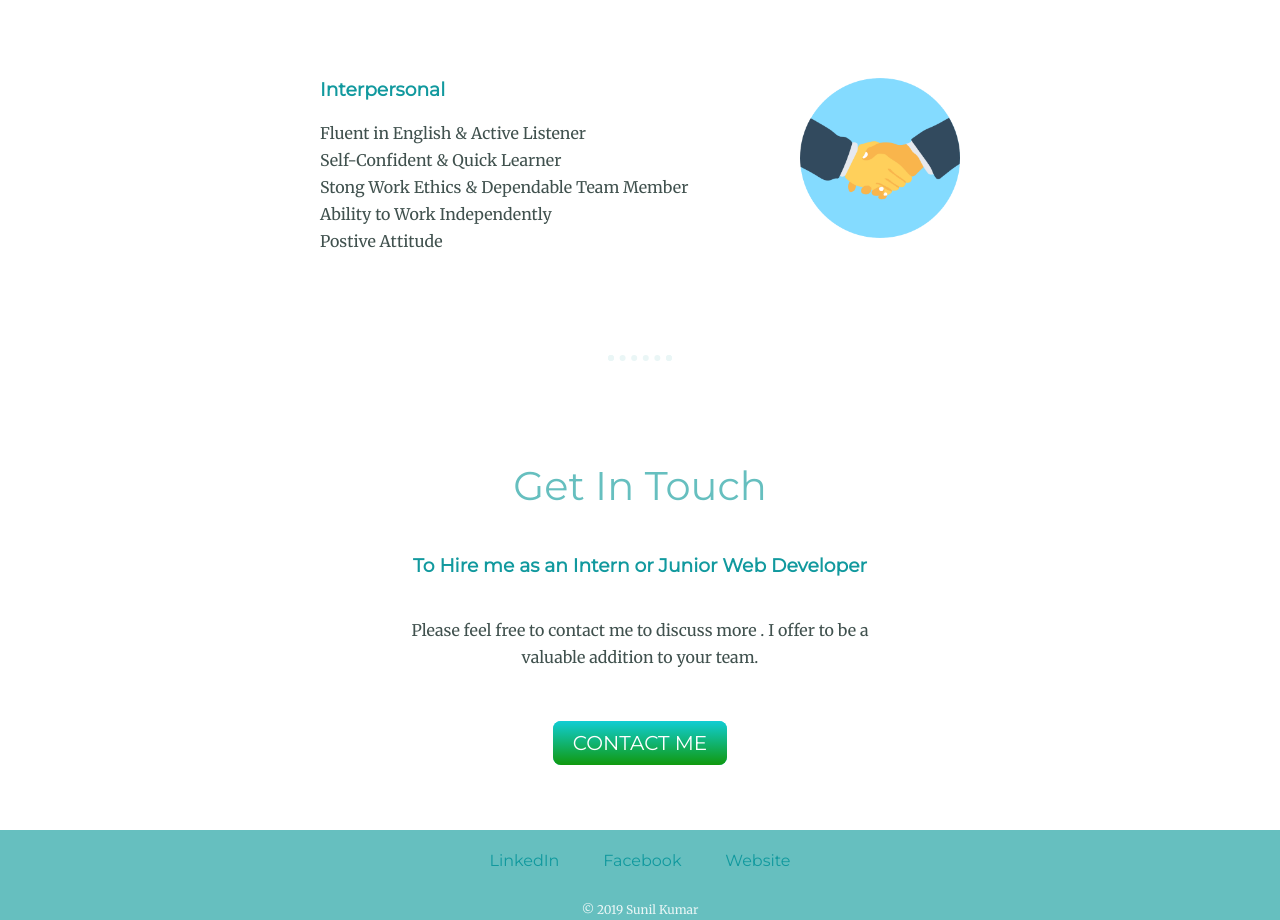
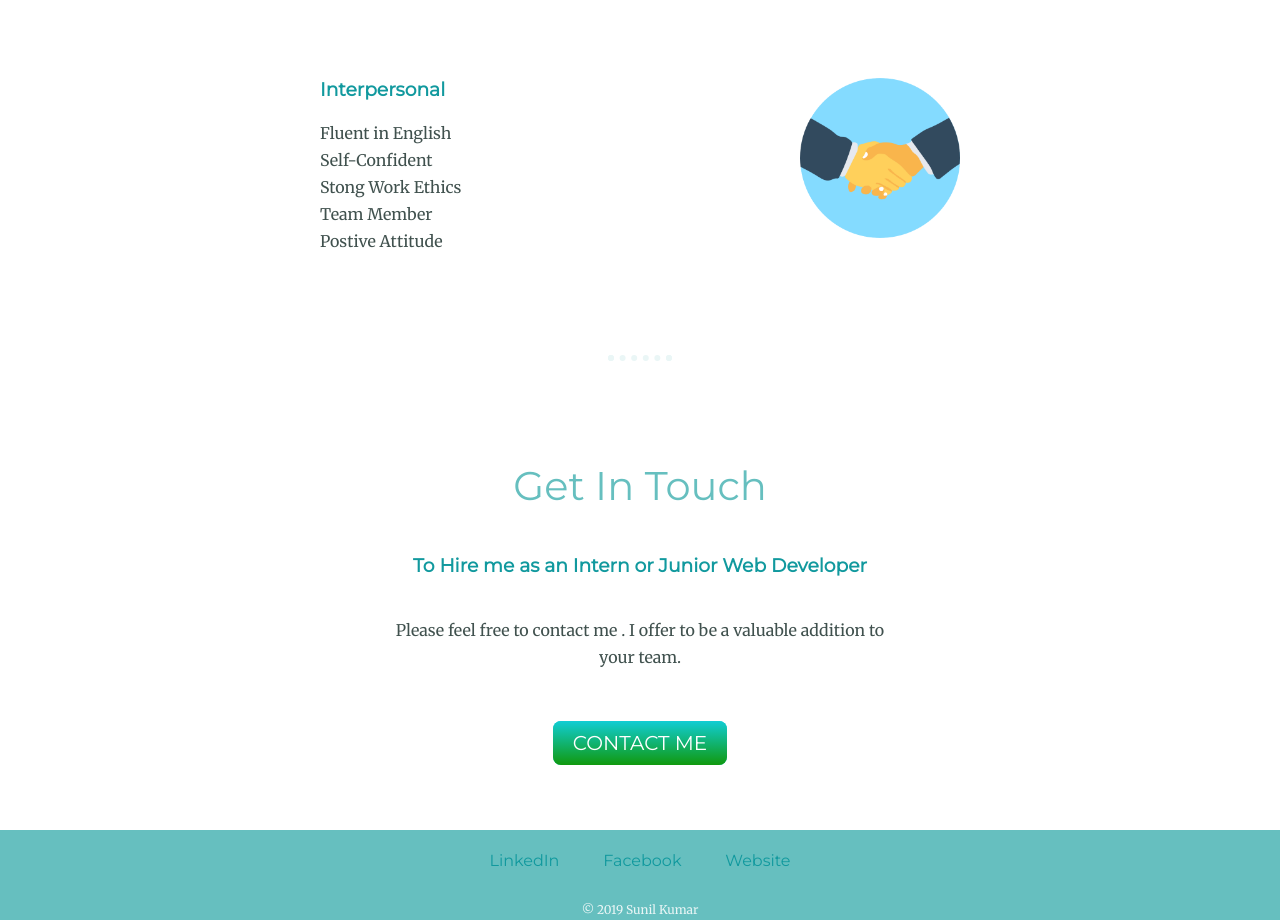
Before and after one commit to sunilfrdev/Profile, a plain HTML site: page index.html in a window 1280 px wide. Shown: the part 1660-2580 px from the top of the page. Drawn offline with Linux system fonts and the light colour scheme.

Commit message:
Update Index.html

```diff
--- a/index.html
+++ b/index.html
@@ -39,10 +39,10 @@
 	      <img class="inter-skills" src="images/handshake.png" alt="interpersonal-skills">
 	      <h3>Interpersonal</h3>
 	      <ul>
-	      	<li>Fluent in English & Active Listener</li>
-	      	<li>Self-Confident & Quick Learner </li>
-	      	<li>Stong Work Ethics & Dependable Team Member</li>
-	      	<li>Ability to Work Independently</li>
+	      	<li>Fluent in English</li>
+	      	<li>Self-Confident</li>
+	      	<li>Stong Work Ethics</li>
+	      	<li>Team Member</li>
 	      	<li>Postive Attitude</li>
 	      </ul>
 	    </div>
@@ -51,7 +51,7 @@
   <div class="contact-me">
     <h2>Get In Touch</h2>
     <h3>To Hire me as an Intern or Junior Web Developer</h3>
-    <p class="contact-message"> Please feel free to contact me to discuss more . I offer to be a valuable addition to your team.</p>
+    <p class="contact-message"> Please feel free to contact me . I offer to be a valuable addition to your team.</p>
     <a class="butn" href="mailto:sunil09128@gmail.com">CONTACT ME</a>
   </div>
 </div>
```
